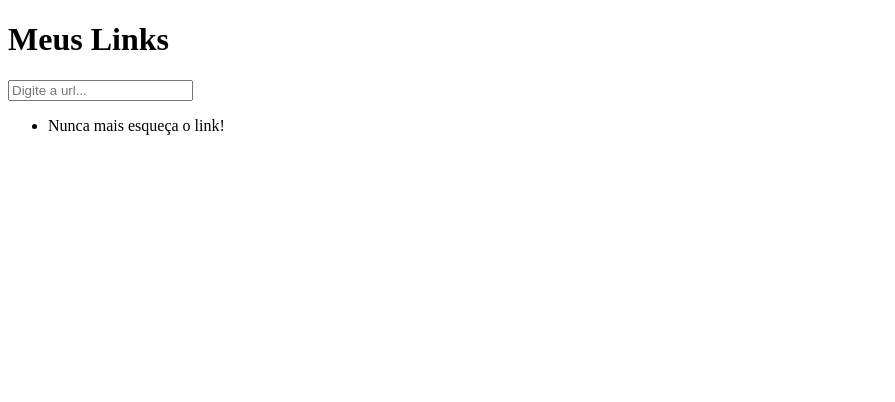
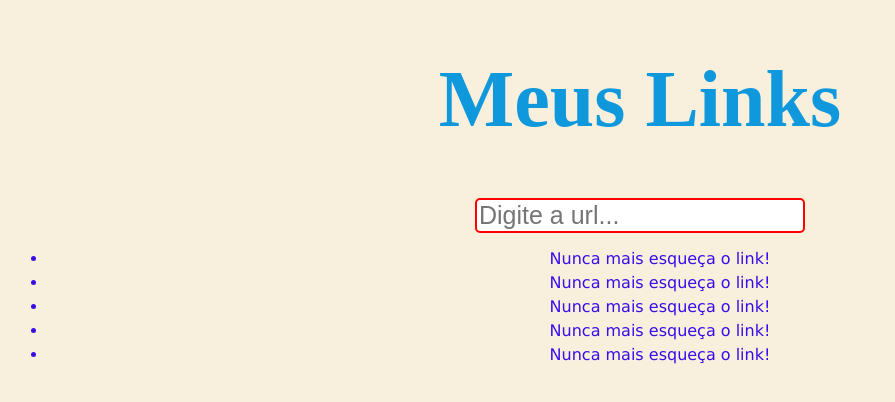
Before and after one commit to johnbom1/back-end-avan-ado, a website: page project-favorites/public/index.html in a window 1280 px wide. Shown: the whole page, without its empty margins (0-895 px from the left). Drawn offline with Linux system fonts and the light colour scheme.

Commit message:
programção pareada 14/11 - project-favorites

```diff
--- a/project-favorites/public/index.html
+++ b/project-favorites/public/index.html
@@ -10,6 +10,7 @@
 
 </head>
 <body>
+
     <h1>Meus Links</h1>
 
     <form action="">
@@ -17,6 +18,10 @@
     </form>
     <ul>
         <li>Nunca mais esqueça o link!</li>
+        <li>Nunca mais esqueça o link!</li>
+        <li>Nunca mais esqueça o link!</li>
+        <li>Nunca mais esqueça o link!</li>
+        <li>Nunca mais esqueça o link!</li>
     </ul>
 </body>
 </html>
--- a/project-favorites/public/style.css
+++ b/project-favorites/public/style.css
@@ -0,0 +1,35 @@
+body{
+    background-color: rgb(249, 239, 221);
+    background-size: cover;
+}
+
+body h1 {
+    color: rgb(15, 152, 220);
+    font-size: 80px;
+    text-align: center;
+}
+
+body input {
+    border-style: double;
+    border-radius: 5px;
+    border: 2px solid red;
+    margin-left: auto;
+    margin-right: auto;
+    display: block;
+    align-items: center;
+    font-size: 25px;
+}
+
+body ul li {
+    color: rgb(56, 13, 232);
+    margin-block: 5px;
+    text-align: center;
+    font-family: Verdana,Geneva, Tahoma, sans-serif;
+
+
+}
+
+html {
+    min-height: 100%;
+
+ }
```
Also changed, not shown: package.json (added, +23 -0 lines), project-favorites/server.js (+13 -2 lines), 2 other files.
